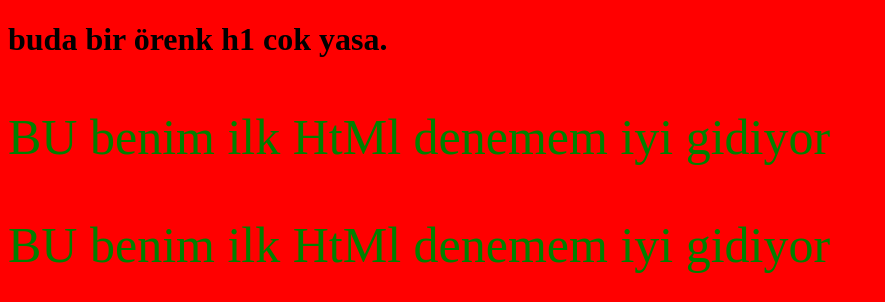
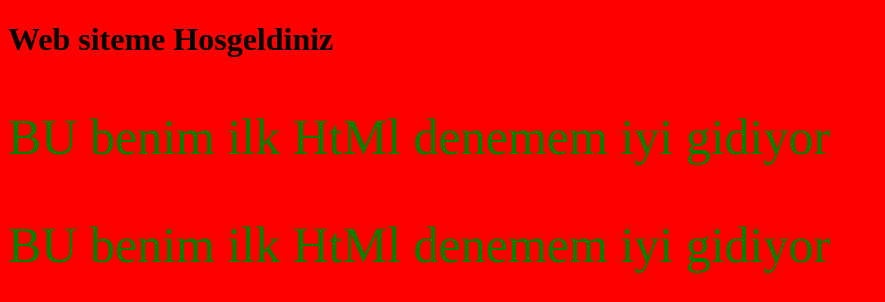
Before and after one commit to ronibahoz/ronibahoz.github.io, a plain HTML site: page index.html in a window 1280 px wide. Shown: the top 302 px of the page, without its empty margins (0-885 px from the left). Drawn offline with Linux system fonts and the light colour scheme.

Commit message:
yeni duzenlemeler

```diff
--- a/index.html
+++ b/index.html
@@ -1,11 +1,13 @@
 <!DOCTYPE html>
 <html>
 <head>
-<title> Hosgeldiniz.</title>
+<title>
+    Hosgeldiniz
+</title>
 <link rel= "stylesheet" href="roni.css">
 </head>
 <body>
-<h1>buda bir örenk h1 cok yasa.</h1>
+<h1> Web siteme Hosgeldiniz</h1>
 <p> BU benim ilk HtMl denemem iyi gidiyor</p>
 <p> BU benim ilk HtMl denemem iyi gidiyor</p>
  <img src="https://fotolifeakademi.com/uploads/2020/04/manzara-fotografi-cekmek-724x394.webp">
```
